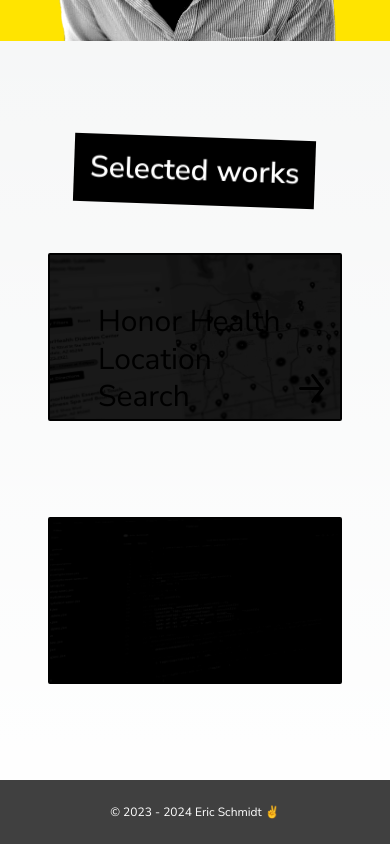
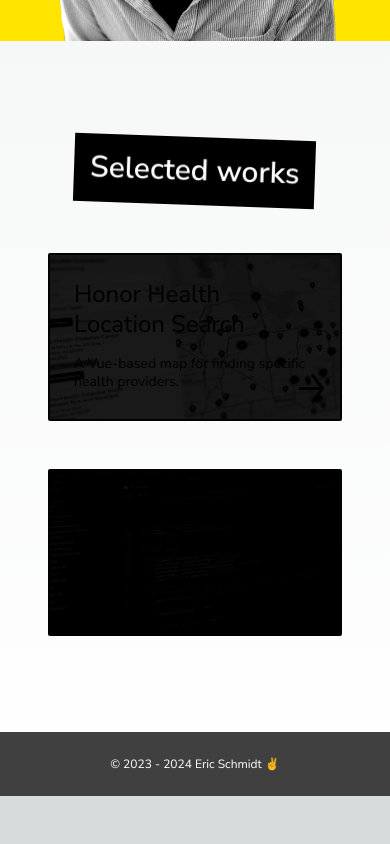
Before and after one commit to eric-schmidt/portfolio, a Next.js app: page / in a window 390 px wide. Shown: the part 2834-3678 px from the top of the page. After the commit the page ends 3630 px from the top, so only its background shows below. Built offline with nearby package versions, Linux system fonts and the light colour scheme.

Commit message:
Adds additional spacing and interaction adjustments.

```diff
--- a/src/app/components/Teaser.tsx
+++ b/src/app/components/Teaser.tsx
@@ -14,7 +14,7 @@
 }) => {
   return (
     <Link
-      className="group relative overflow-hidden rounded-sm pointer-cursor border-2 border-black transition-all hover:shadow-[0_0_40px_10px_rgba(255,228,0,0.25)] hover:border-yellow duration-500 ease-in-out cursor-pointer"
+      className="group relative overflow-hidden rounded-sm pointer-cursor border-2 border-black transition-all hover:shadow-[0_0_40px_10px_rgba(255,228,0,0.25)] hover:border-yellow focus:shadow-[0_0_40px_10px_rgba(255,228,0,0.25)] focus:border-yellow duration-500 ease-in-out cursor-pointer"
       href={href}
     >
       <div className="relative aspect-video">
@@ -26,9 +26,9 @@
           src={src}
           fill
         />
-        <div className="absolute top-0 right-0 bottom-0 left-0 p-12 bg-black bg-opacity-90 transition-all group-hover:bg-yellow group-hover:bg-opacity-100 group-hover:text-black group-focus:bg-yellow group-focus:bg-opacity-100 group-focus:text-black duration-500 ease-in-out">
-          <h3 className="mb-4 text-3xl leading-tight">{title}</h3>
-          <p className="leading-tight">{description}</p>
+        <div className="absolute top-0 right-0 bottom-0 left-0 p-6 md:p-12 bg-black bg-opacity-90 transition-all group-hover:bg-yellow group-hover:bg-opacity-100 group-hover:text-black group-focus:bg-yellow group-focus:bg-opacity-100 group-focus:text-black duration-500 ease-in-out">
+          <h3 className="mb-4 text-2xl md:text-3xl leading-tight">{title}</h3>
+          <p className="leading-tight text-sm md:text-lg">{description}</p>
           <Image
             alt="Right arrow indicating a user should click to proceed to a new page."
             className="absolute bottom-4 right-4"
--- a/src/app/page.tsx
+++ b/src/app/page.tsx
@@ -92,7 +92,7 @@
       </div>
       <div className="container mx-auto px-12 py-24 text-center">
         <h2 className="mb-12 text-white rotate-2">Selected works</h2>
-        <div className="grid grid-cols-1 lg:grid-cols-2 gap-24 md:gap-16 text-left">
+        <div className="grid grid-cols-1 lg:grid-cols-2 gap-12 md:gap-16 text-left">
           <Teaser
             title="Honor Health Location Search"
             description="A Vue-based map for finding specific health providers."
```
